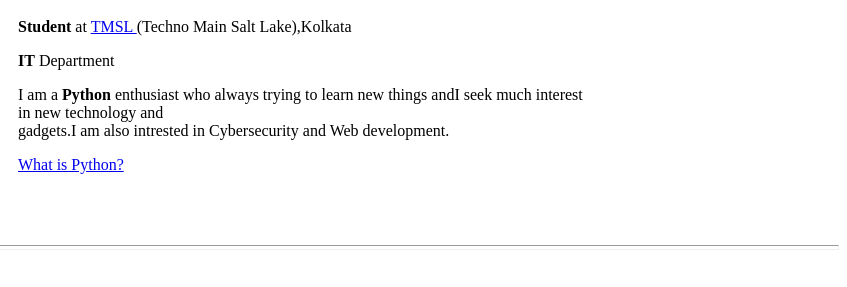
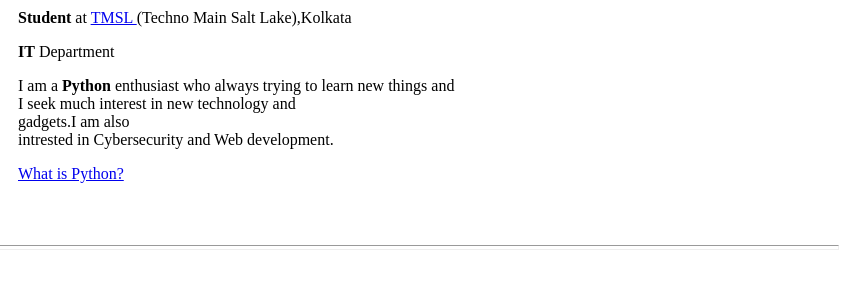
Before and after one commit to Adityakant2002/My-website, a plain HTML site: page index.html in a window 1280 px wide. Shown: the part 117-404 px from the top of the page, 433-1280 px from the left. Drawn offline with Linux system fonts and the light colour scheme.

Commit message:
Update index.html

```diff
--- a/index.html
+++ b/index.html
@@ -21,7 +21,7 @@
     <td><h1> <strong>Aditya kant</strong></h1>
     <p><strong>Student</strong> at <a href="https://ticollege.ac.in/"> TMSL </a>(Techno Main Salt Lake),Kolkata
       <p><strong>IT</strong> Department</p>
-      <p>I am a <strong>Python</strong> enthusiast who always trying to learn new things andI seek much interest <br>in new technology and<br> gadgets.I am also intrested in Cybersecurity and Web development.</p>
+      <p>I am a <strong>Python</strong> enthusiast who always trying to learn new things and<br> I seek much interest in new technology and<br> gadgets.I am also<br> intrested in Cybersecurity and Web development.</p>
       <p> <a href="https://www.geeksforgeeks.org/python-programming-language/"> What is Python?</a></p></td>
   </tr>
 </table>
```
